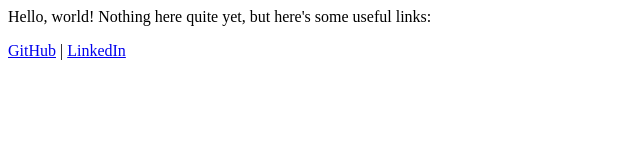
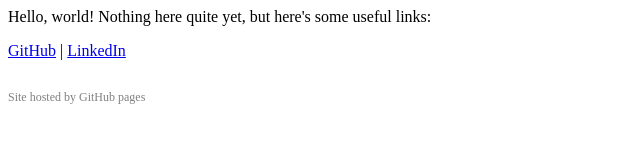
Before and after one commit to tommymyers/tommymyers.github.io, a plain HTML site: page index.html in a window 1280 px wide. Shown: the whole page, without its empty margins (0-640 px from the left). Drawn offline with Linux system fonts and the light colour scheme.

Commit message:
Update index.html

```diff
--- a/index.html
+++ b/index.html
@@ -4,5 +4,7 @@
 <nav>
 <a href="https://github.com/tommymyers">GitHub</a> | <a href="https://www.linkedin.com/in/tommy-myers-611588170/">LinkedIn</a>
 </nav>
+<br>
+<p style='font-size: 12px; color: grey;'>Site hosted by GitHub pages</p>
 </body>
 </html>
```
